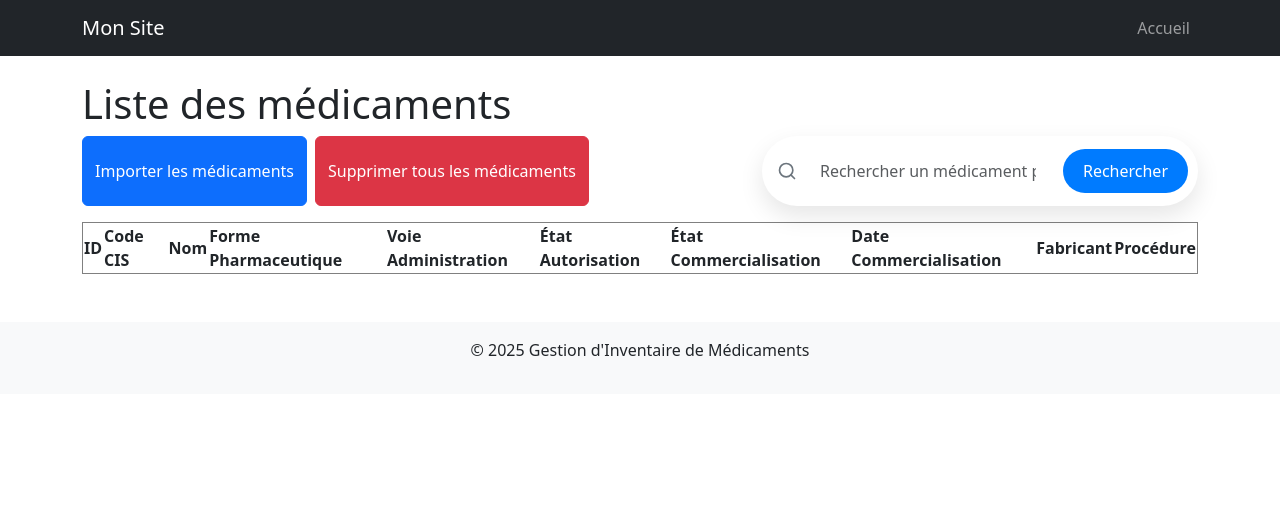
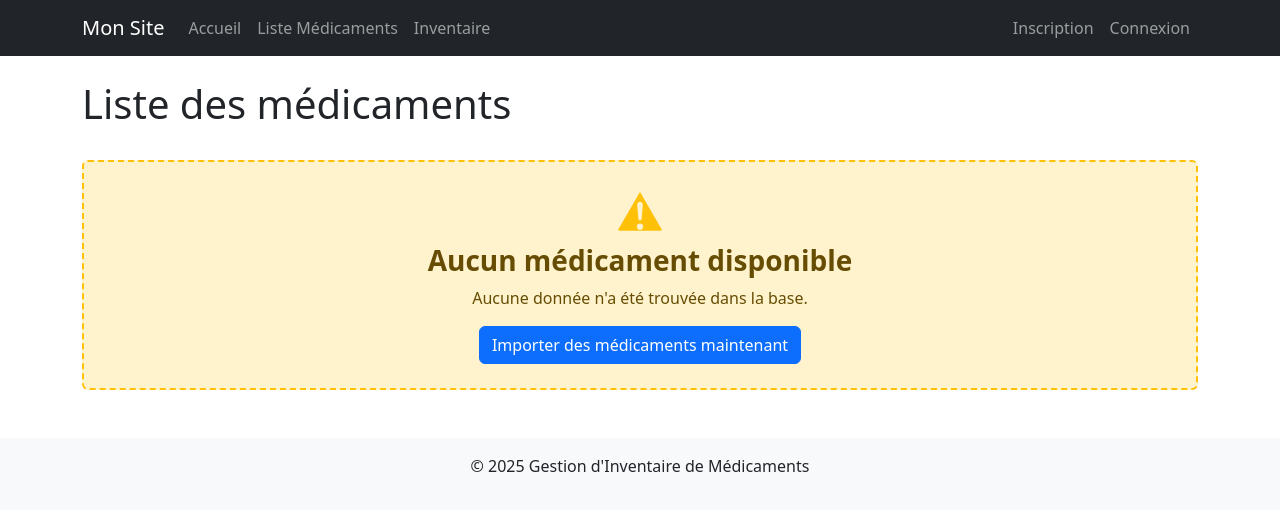
Before and after one commit to fbotel17/GIMProject, a Symfony app: template app/templates/medicament/index.html.twig in a window 1280 px wide. Shown: the top 511 px of the page. Run offline with Twig, Linux system fonts and the light colour scheme; the template is opened without the code that fills it, so the values that code supplies are empty; some libraries are stand-ins or nearby versions.

Commit message:
page connexion + navbar

```diff
--- a/app/composer.json
+++ b/app/composer.json
@@ -104,7 +104,7 @@
         "symfony/browser-kit": "7.0.*",
         "symfony/css-selector": "7.0.*",
         "symfony/debug-bundle": "7.0.*",
-        "symfony/maker-bundle": "^1.0",
+        "symfony/maker-bundle": "^1.62",
         "symfony/phpunit-bridge": "^7.1",
         "symfony/stopwatch": "7.0.*",
         "symfony/web-profiler-bundle": "7.0.*"
--- a/app/src/Controller/HomeController.php
+++ b/app/src/Controller/HomeController.php
@@ -12,10 +12,7 @@ class HomeController extends AbstractController
     #[Route('/home', name: 'app_home')]
     public function index(MedicamentRepository $medicamentRepository): Response
     {
-        $medicaments = $medicamentRepository->findBy([], ['id' => 'DESC'], 100);
 
-        return $this->render('home/index.html.twig', [
-            'medicaments' => $medicaments,
-        ]);
+        return $this->render('home/index.html.twig');
     }
 }
--- a/app/templates/base.html.twig
+++ b/app/templates/base.html.twig
@@ -20,11 +20,32 @@
 				<button class="navbar-toggler" type="button" data-bs-toggle="collapse" data-bs-target="#navbarNav">
 					<span class="navbar-toggler-icon"></span>
 				</button>
+				<ul class="navbar-nav ms-auto">
+					<li class="nav-item">
+						<a class="nav-link" href="{{ path('app_home') }}">Accueil</a>
+					</li>
+					<li class="nav-item">
+						<a class="nav-link" href="{{ path('app_medicament') }}">Liste Médicaments</a>
+					</li>
+					<li class="nav-item">
+						<a class="nav-link" href="{{ path('app_inventaire') }}">Inventaire</a>
+					</li>
+
+				</ul>
 				<div class="collapse navbar-collapse" id="navbarNav">
 					<ul class="navbar-nav ms-auto">
-						<li class="nav-item">
-							<a class="nav-link" href="{{ path('app_home') }}">Accueil</a>
-						</li>
+						{% if not app.user %}
+							<li class="nav-item">
+								<a class="nav-link" href="{{ path('app_inscription') }}">Inscription</a>
+							</li>
+							<li class="nav-item">
+								<a class="nav-link" href="{{ path('app_login') }}">Connexion</a>
+							</li>
+						{% else %}
+							<li class="nav-item">
+								<a class="nav-link" href="{{ path('app_logout') }}">Déconnexion</a>
+							</li>
+						{% endif %}
 					</ul>
 				</div>
 			</div>
@@ -42,3 +63,4 @@
 			<script src="https://cdn.jsdelivr.net/npm/bootstrap@5.3.0/dist/js/bootstrap.bundle.min.js"></script>
 		</body>
 	</html>
+</body></html>
--- a/app/templates/medicament/index.html.twig
+++ b/app/templates/medicament/index.html.twig
@@ -15,10 +15,11 @@
 	{% endfor %}
 
 	<div class="d-flex justify-content-between mb-3">
+		{% if medicaments is not empty %}
 			<div class="d-flex">
-			<button id="import-button" class="btn btn-primary" data-bs-toggle="modal" data-bs-target="#importModal">Importer les médicaments</button>
 				<button id="delete-button" class="btn btn-danger ms-2" data-bs-toggle="modal" data-bs-target="#deleteModal">Supprimer tous les médicaments</button>
 			</div>
+
 			<form method="get" action="{{ path('app_medicament') }}" class="d-flex">
 				<div class="search-container position-relative d-flex align-items-center w-100">
 					<svg xmlns="http://www.w3.org/2000/svg" width="20" height="20" viewbox="0 0 24 24" fill="none" stroke="currentColor" stroke-width="2" stroke-linecap="round" stroke-linejoin="round" class="search-icon feather feather-search">
@@ -29,8 +30,9 @@
 					<button class="btn btn-search ms-auto" type="submit">Rechercher</button>
 				</div>
 			</form>
+		{% endif %}
 	</div>
-
+	{% if medicaments is not empty %}
 		<div id="medicaments-table">
 			<table border="1">
 				<thead>
@@ -62,9 +64,22 @@
 							<td>{{ medicament.procedure }}</td>
 						</tr>
 					{% endfor %}
+				{% else %}
+					<div class="alert alert-warning text-center p-4 mt-4" style="border: 2px dashed #ffc107; background-color: #fff3cd;">
+						<svg xmlns="http://www.w3.org/2000/svg" width="50" height="50" fill="currentColor" class="bi bi-exclamation-triangle-fill text-warning mb-2" viewbox="0 0 16 16">
+							<path d="M7.938 2.016a.13.13 0 0 1 .125 0l6.857 11.813c.06.104.06.23 0 .334a.252.252 0 0 1-.22.126H1.302a.252.252 0 0 1-.22-.126.255.255 0 0 1 0-.334L7.938 2.016zM8 5c-.535 0-.954.462-.9.995l.35 4.5a.55.55 0 0 0 1.1 0l.35-4.5c.054-.533-.365-.995-.9-.995zm.002 7a1.002 1.002 0 1 0 0 2.004A1.002 1.002 0 0 0 8.002 12z"/>
+						</svg>
+						<h3 class="fw-bold">Aucun médicament disponible</h3>
+						<p class="mb-3">Aucune donnée n'a été trouvée dans la base.</p>
+						<a href="#" class="btn btn-primary animate-import" data-bs-toggle="modal" data-bs-target="#importModal">
+							Importer des médicaments maintenant
+						</a>
+					</div>
+				{% endif %}
+
+
 			</tbody>
 		</table>
 	</div>
-
 	{% include 'modals/medicament_modals.html.twig' %}
 {% endblock %}
--- a/app/templates/modals/medicament_modals.html.twig
+++ b/app/templates/modals/medicament_modals.html.twig
@@ -8,7 +8,7 @@
 				<button type="button" class="btn-close" data-bs-dismiss="modal" aria-label="Close"></button>
 			</div>
 			<div class="modal-body">
-				Êtes-vous sûr de vouloir importer les médicaments ?
+				Êtes-vous sûr de vouloir importer les médicaments ? Cette étape peut prendre quelques secondes.
 			</div>
 			<div class="modal-footer">
 				<button type="button" class="btn btn-secondary" data-bs-dismiss="modal">Annuler</button>
@@ -27,7 +27,7 @@
 				<button type="button" class="btn-close" data-bs-dismiss="modal" aria-label="Close"></button>
 			</div>
 			<div class="modal-body">
-				Êtes-vous sûr de vouloir supprimer tous les médicaments ? Cette action est irréversible.
+				Êtes-vous sûr de vouloir supprimer tous les médicaments ? Cette action est irréversible. De plus, ette étape peut prendre quelques secondes.
 			</div>
 			<div class="modal-footer">
 				<button type="button" class="btn btn-secondary" data-bs-dismiss="modal">Annuler</button>
```
Also changed, not shown: app/src/Controller/InventaireController.php (added, +18 -0 lines), app/src/Controller/SecurityController.php (added, +32 -0 lines), app/templates/inventaire/index.html.twig (added, +20 -0 lines), app/templates/security/login.html.twig (added, +41 -0 lines), 2 other files. Lines whose indentation alone changed are shown as unchanged.
